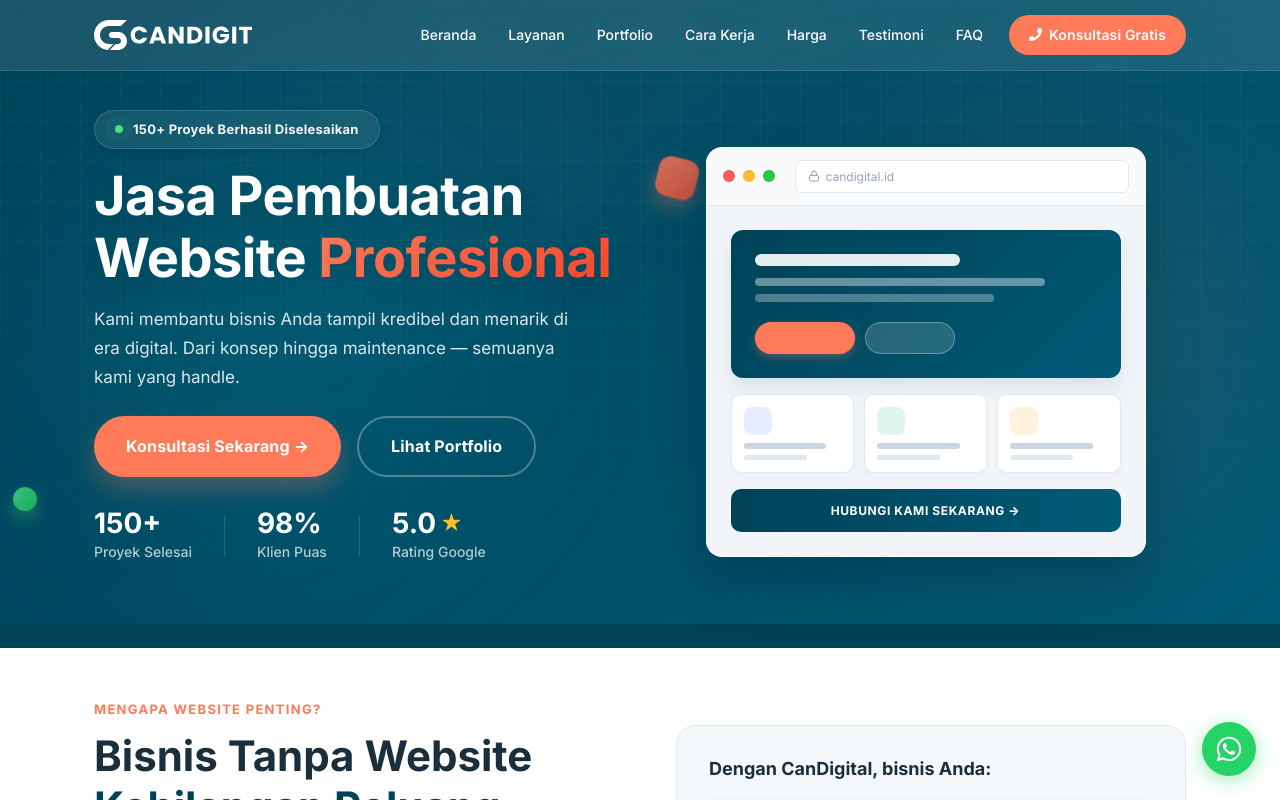
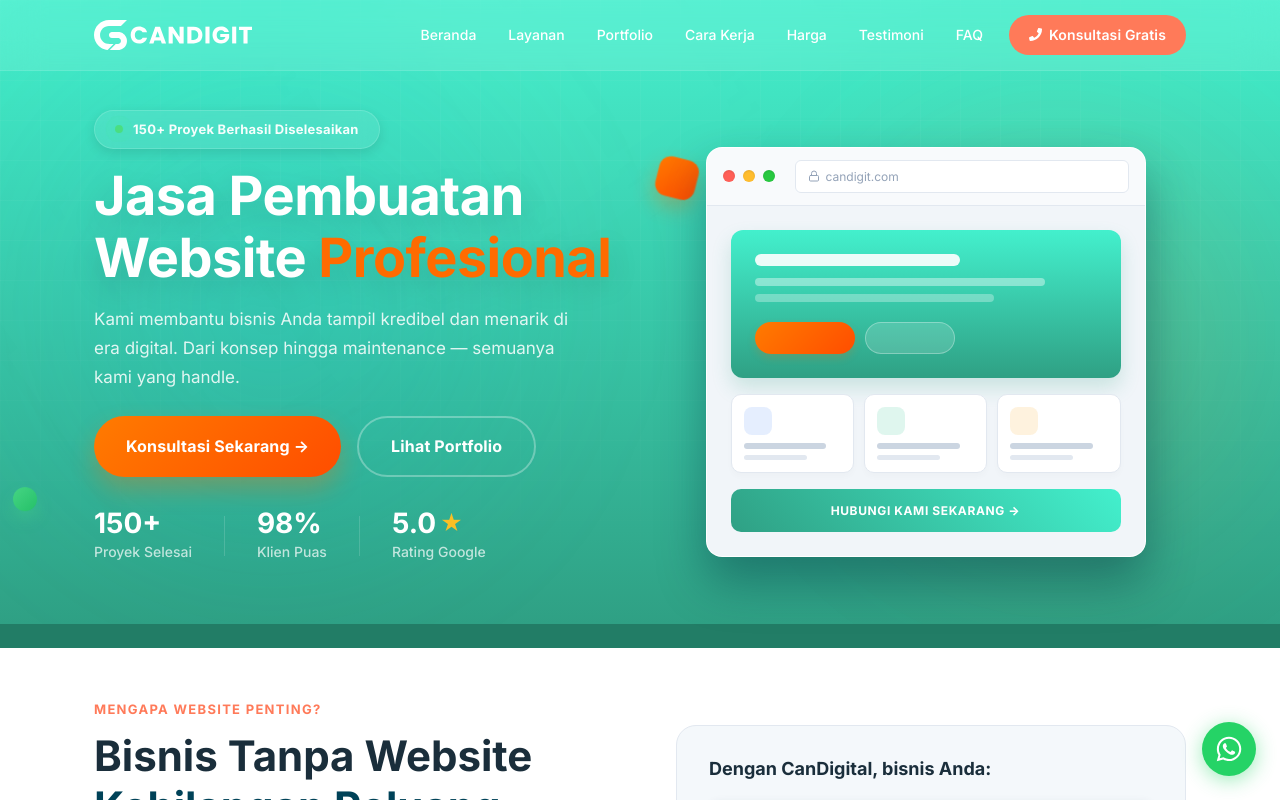
Before and after one commit to navyrastudio/companyprofilecandigital, a Next.js app: page / in a window 1280 px wide. Shown: the top 800 px of the page. Built offline with nearby package versions, Linux system fonts and the light colour scheme.

Commit message:
style(hero): change background color

```diff
--- a/app/components/HeroSection.tsx
+++ b/app/components/HeroSection.tsx
@@ -3,7 +3,7 @@ export default function HeroSection() {
     <section
       id="hero"
       style={{
-        background: "linear-gradient(135deg, #004258 0%, #005a75 100%)",
+        background: "linear-gradient(to top, #2FA084 0%, #43F0CD 100%)",
         padding: "110px 0 0",
         position: "relative",
       }}
@@ -24,7 +24,7 @@ export default function HeroSection() {
 
         {/* Elegant Soft Glows */}
         <div style={{ position: "absolute", top: "-15%", left: "-10%", width: "800px", height: "800px", background: "radial-gradient(circle, rgba(0, 180, 216, 0.15) 0%, transparent 60%)", filter: "blur(60px)", borderRadius: "50%" }} />
-        <div style={{ position: "absolute", bottom: "-10%", right: "-10%", width: "700px", height: "700px", background: "radial-gradient(circle, rgba(255, 122, 89, 0.12) 0%, transparent 60%)", filter: "blur(60px)", borderRadius: "50%" }} />
+        <div style={{ position: "absolute", bottom: "-10%", right: "-10%", width: "700px", height: "700px", background: "radial-gradient(circle, rgba(255, 107, 0, 0.15) 0%, transparent 60%)", filter: "blur(60px)", borderRadius: "50%" }} />
 
         {/* Soft diagonal light ray */}
         <div style={{ position: "absolute", top: "-10%", right: "10%", width: "100%", height: "300px", background: "linear-gradient(90deg, transparent 0%, rgba(255,255,255,0.02) 50%, transparent 100%)", transform: "rotate(-35deg)", filter: "blur(30px)" }} />
@@ -32,7 +32,7 @@ export default function HeroSection() {
 
       <div className="container" style={{ position: "relative", zIndex: 10 }}>
         {/* Floating Decorative Orbs */}
-        <div className="hero-float-2" style={{ position: "absolute", top: "10%", right: "45%", width: "40px", height: "40px", borderRadius: "12px", background: "linear-gradient(135deg, rgba(255,122,89,0.8), rgba(255,80,53,0.8))", transform: "rotate(15deg)", boxShadow: "0 10px 20px rgba(255,122,89,0.3)", backdropFilter: "blur(4px)", zIndex: 0 }} />
+        <div className="hero-float-2" style={{ position: "absolute", top: "10%", right: "45%", width: "40px", height: "40px", borderRadius: "12px", background: "linear-gradient(135deg, #FF7B00 0%, #FF4D00 100%)", transform: "rotate(15deg)", boxShadow: "0 10px 20px rgba(255,107,0,0.3)", backdropFilter: "blur(4px)", zIndex: 0 }} />
         <div className="hero-float-3" style={{ position: "absolute", bottom: "20%", left: "-5%", width: "24px", height: "24px", borderRadius: "50%", background: "linear-gradient(135deg, rgba(74,222,128,0.8), rgba(34,197,94,0.8))", boxShadow: "0 8px 16px rgba(74,222,128,0.3)", zIndex: 0 }} />
 
         <div
@@ -81,9 +81,7 @@ export default function HeroSection() {
               Jasa Pembuatan<br />
               Website{" "}
               <span style={{
-                background: "linear-gradient(90deg, #ff7a59, #ff5035)",
-                WebkitBackgroundClip: "text",
-                WebkitTextFillColor: "transparent",
+                color: "#FF6B00",
                 display: "inline-block"
               }}>Profesional</span>
             </h1>
@@ -113,7 +111,10 @@ export default function HeroSection() {
                   padding: "16px 32px",
                   fontSize: "16px",
                   fontWeight: 700,
-                  boxShadow: "0 12px 24px rgba(255,122,89,0.3)",
+                  background: "linear-gradient(135deg, #FF7B00 0%, #FF4D00 100%)",
+                  color: "#ffffff",
+                  boxShadow: "0 12px 24px rgba(255,107,0,0.3)",
+                  border: "none",
                 }}
               >
                 Konsultasi Sekarang →
@@ -210,7 +211,7 @@ export default function HeroSection() {
                   }}
                 >
                   <svg width="12" height="12" viewBox="0 0 24 24" fill="none" stroke="currentColor" strokeWidth="2" strokeLinecap="round" strokeLinejoin="round"><rect x="3" y="11" width="18" height="11" rx="2" ry="2"></rect><path d="M7 11V7a5 5 0 0 1 10 0v4"></path></svg>
-                  candigital.id
+                  candigit.com
                 </div>
               </div>
               {/* Page content mockup */}
@@ -218,18 +219,18 @@ export default function HeroSection() {
                 {/* Hero area mockup */}
                 <div
                   style={{
-                    background: "linear-gradient(135deg, #004258, #005a75)",
+                    background: "linear-gradient(to top, #2FA084 0%, #43F0CD 100%)",
                     borderRadius: "12px",
                     padding: "24px",
                     marginBottom: "16px",
-                    boxShadow: "0 10px 20px rgba(0,66,88,0.1)",
+                    boxShadow: "0 10px 20px rgba(47,160,132,0.2)",
                   }}
                 >
                   <div style={{ width: "60%", height: "12px", background: "rgba(255,255,255,0.9)", borderRadius: "6px", marginBottom: "12px" }} />
                   <div style={{ width: "85%", height: "8px", background: "rgba(255,255,255,0.4)", borderRadius: "4px", marginBottom: "8px" }} />
                   <div style={{ width: "70%", height: "8px", background: "rgba(255,255,255,0.3)", borderRadius: "4px", marginBottom: "20px" }} />
                   <div style={{ display: "flex", gap: "10px" }}>
-                    <div style={{ width: "100px", height: "32px", background: "#ff7a59", borderRadius: "50px", boxShadow: "0 4px 8px rgba(255,122,89,0.3)" }} />
+                    <div style={{ width: "100px", height: "32px", background: "linear-gradient(135deg, #FF7B00 0%, #FF4D00 100%)", borderRadius: "50px", boxShadow: "0 4px 8px rgba(255,107,0,0.2)" }} />
                     <div style={{ width: "90px", height: "32px", background: "rgba(255,255,255,0.15)", borderRadius: "50px", border: "1px solid rgba(255,255,255,0.3)" }} />
                   </div>
                 </div>
@@ -243,7 +244,7 @@ export default function HeroSection() {
                     </div>
                   ))}
                 </div>
-                <div style={{ background: "linear-gradient(90deg, #004258, #005a75)", borderRadius: "10px", padding: "12px 16px", textAlign: "center", fontSize: "12px", fontWeight: 800, color: "#fff", letterSpacing: "0.05em", textTransform: "uppercase" }}>
+                <div style={{ background: "linear-gradient(45deg, #2FA084 0%, #43F0CD 100%)", borderRadius: "10px", padding: "12px 16px", textAlign: "center", fontSize: "12px", fontWeight: 800, color: "#fff", letterSpacing: "0.05em", textTransform: "uppercase" }}>
                   Hubungi Kami Sekarang →
                 </div>
               </div>
--- a/app/page.tsx
+++ b/app/page.tsx
@@ -48,7 +48,7 @@ export default function Home() {
         {/* Ticker marquee */}
         <div
           style={{
-            background: "var(--primary)",
+            background: "#227D66",
             padding: "12px 0",
             overflow: "hidden",
           }}
@@ -92,7 +92,7 @@ export default function Home() {
                   gap: "8px",
                 }}
               >
-                <span style={{ color: "#ff7a59", fontWeight: 800 }}>✦</span>
+                <span style={{ color: "#FF6B00", fontWeight: 800 }}>✦</span>
                 {item}
               </span>
             ))}
```
